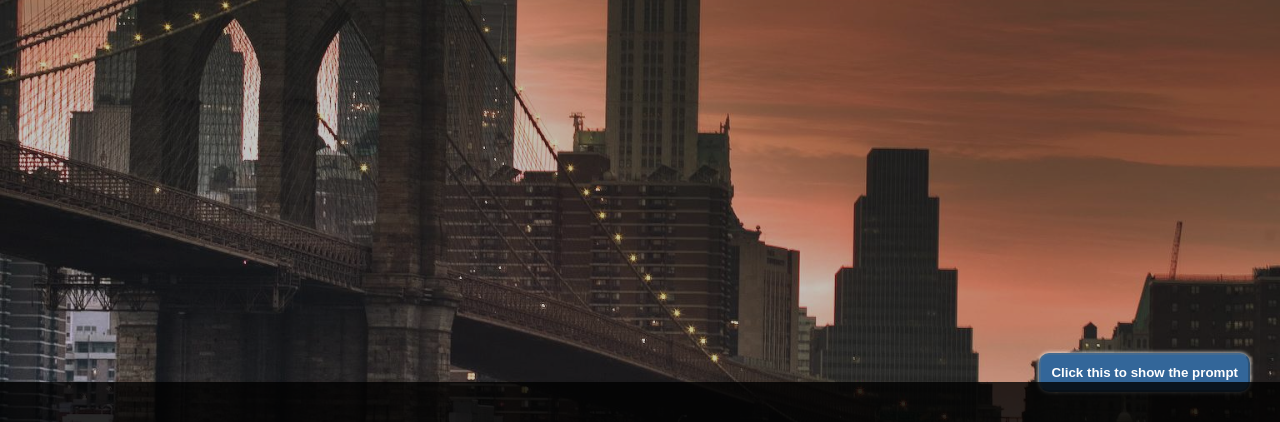
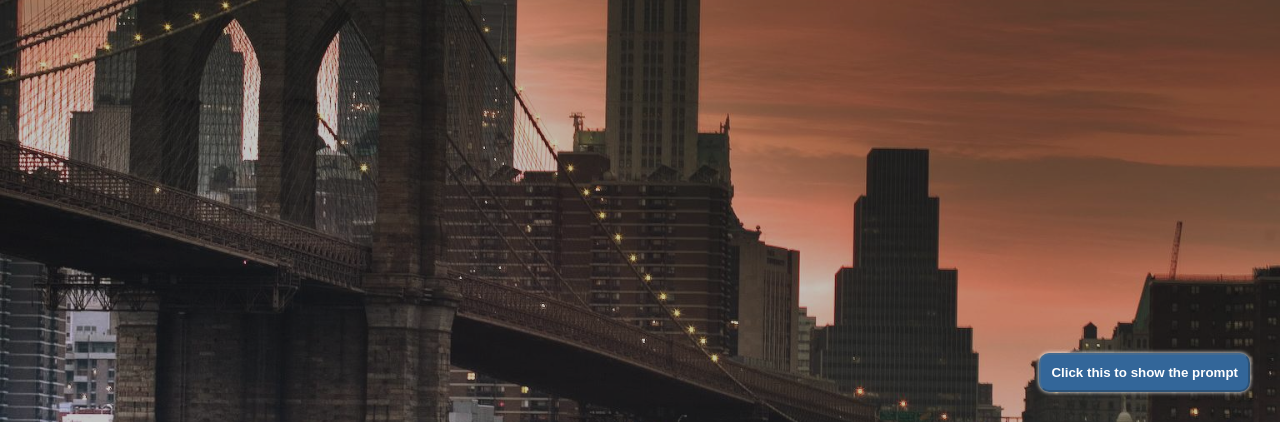
Before and after one commit to walalal/PWA, a plain HTML site: page index.html in a window 1280 px wide. Shown: the part 378-800 px from the top of the page. Drawn offline with Linux system fonts and the light colour scheme.

Commit message:
Update index.html

```diff
--- a/index.html
+++ b/index.html
@@ -17,7 +17,7 @@ v1.1 test
      <img class="main_img" src="images/bridge.jpg" alt="Brooklyn Bridge - New York">
 </div>
 <button id="btnSave" disabled>Click this to show the prompt</button>
-<div id="offline" class="hideIndicator"></div>
+<div id="offline" class="hideOfflineNotification"></div>
 <script>
     window.addEventListener('load',function(){
 
```
